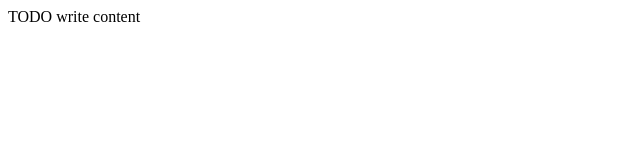
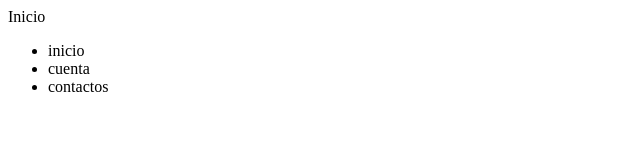
Before and after one commit to FPA31/Ejemplo, a plain HTML site: page index.html in a window 1280 px wide. Shown: the whole page, without its empty margins (0-640 px from the left). Drawn offline with Linux system fonts and the light colour scheme.

Commit message:
se cambio los titulos

```diff
--- a/index.html
+++ b/index.html
@@ -11,6 +11,13 @@ and open the template in the editor.
         <meta name="viewport" content="width=device-width, initial-scale=1.0">
     </head>
     <body>
-        <div>TODO write content</div>
+        <div>Inicio</div>
+        <nav>
+            <ul>
+                <li>inicio</li>
+                <li>cuenta</li>
+                <li>contactos</li>
+            </ul>
+        </nav>
     </body>
 </html>
```
